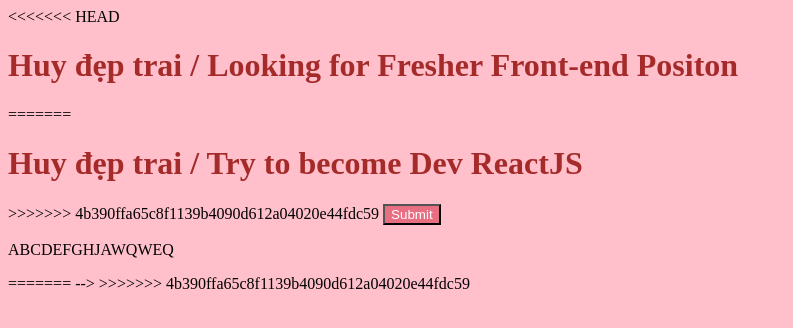
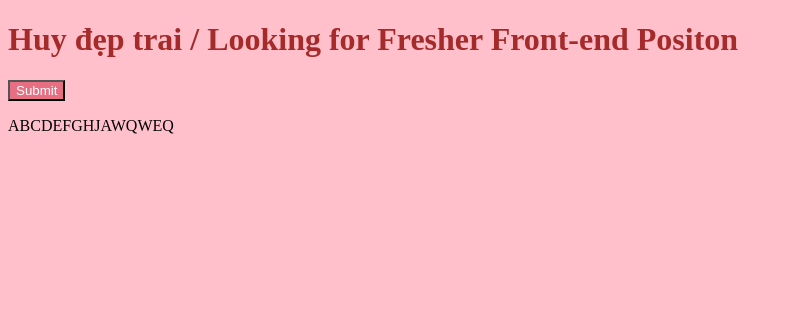
Before and after one commit to Huy-123/Git-Tutorial, a plain HTML site: page index.html in a window 1280 px wide. Shown: the whole page, without its empty margins (0-793 px from the left). Drawn offline with Linux system fonts and the light colour scheme.

Commit message:
update index.html

```diff
--- a/index.html
+++ b/index.html
@@ -9,11 +9,7 @@
 	<link rel="stylesheet" href="./index2.css">
 </head>
 <body>
-<<<<<<< HEAD
 	<h1>Huy đẹp trai / Looking for Fresher Front-end Positon</h1>
-=======
-	<h1>Huy đẹp trai / Try to become Dev ReactJS</h1>
->>>>>>> 4b390ffa65c8f1139b4090d612a04020e44fdc59
 	<button>Submit</button>
 	<p>ABCDEFGHJAWQWEQ</p>
 </body>
@@ -21,7 +17,6 @@
 
 <!--
 	Thu muc dang lam viec              Stagging area                      Commit
-<<<<<<< HEAD
 
 					main											body-style
 commit 				commit 2 file index.css and index2.css			commit index.html file
@@ -30,6 +25,3 @@
 
 
  -->
-=======
- -->
->>>>>>> 4b390ffa65c8f1139b4090d612a04020e44fdc59
```
